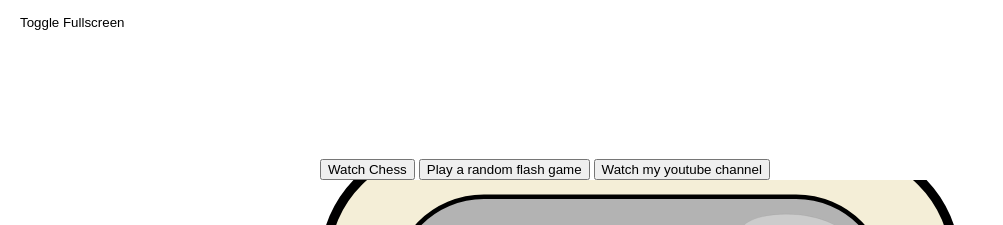
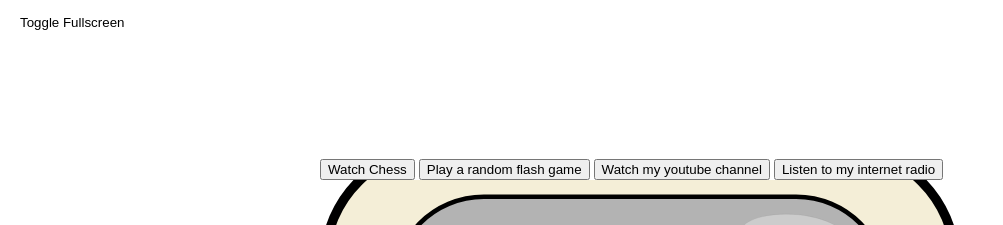
Before and after one commit to kleutzinger/tv.kevbot.xyz, a plain HTML site: page index.html in a window 1280 px wide. Shown: the top 225 px of the page, without its empty margins (0-1003 px from the left). Drawn offline with Linux system fonts and the light colour scheme; grey boxes are pictures that could not be loaded.

Commit message:
add rudimentary radio

```diff
--- a/index.html
+++ b/index.html
@@ -44,6 +44,14 @@
       >
         Watch my youtube channel
       </button>
+      <button
+        hx-get="/radio.html"
+        hx-trigger="click"
+        hx-target="#tv"
+        hx-swap="innerHTML"
+      >
+        Listen to my internet radio
+      </button>
     <div class="controls">
     <div id="tv">
       <iframe
```
Also changed, not shown: radio.html (added, +7 -0 lines).
